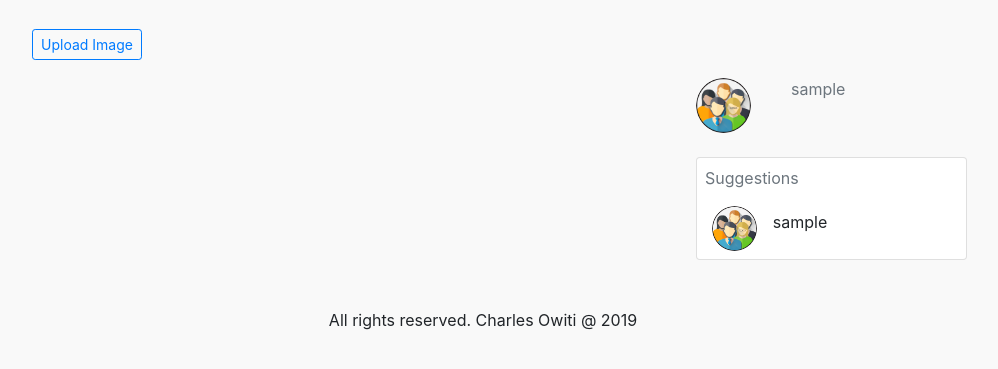
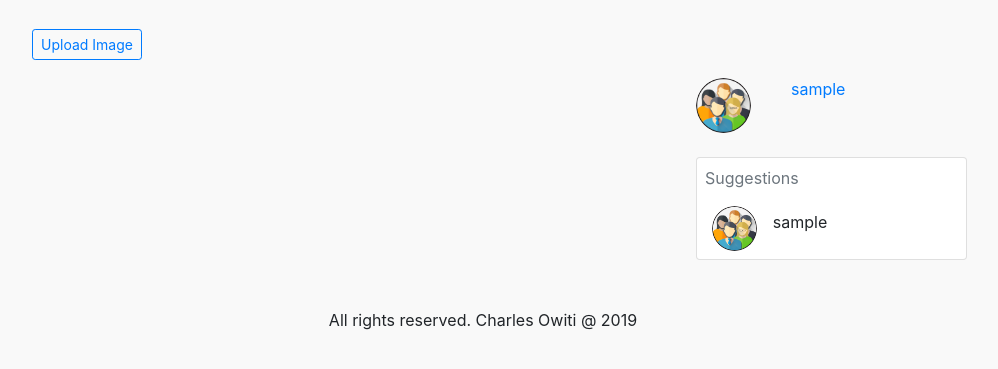
Before and after one commit to Owiti-Charles/insta-lite, a Django app: page / in a window 1280 px wide. Shown: the part 61-430 px from the top of the page, without its empty margins (157-1155 px from the left). Run offline with Django 3.2, Linux system fonts and the light colour scheme; the visitor is signed in with stand-in values (Sample User, id 1); data comes from the database, SQL or seed files in the repository; data that the repository does not hold is empty; some libraries are stand-ins or nearby versions.

Commit message:
link username in serach results to the user profile page

```diff
--- a/instagram/templates/instagram/index.html
+++ b/instagram/templates/instagram/index.html
@@ -62,7 +62,7 @@
                     <img class="rounded-circle user-img" src="{{ user.profile.profile_picture.url }}">
                 </div>
                 <div class="col-md-6 mt-4 user-detail">
-                    <span class=" text-secondary">{{ user.username }}</span> <br>
+                    <span class=" text-secondary"><a href="{% url 'user_profile' user.username %}">{{ user.username }}</a></span> <br>
                     <span class=" inname">{{ user.profile.name }}</span>
                 </div>
             </div>
@@ -78,7 +78,7 @@
                                          width="45px" height="45px">
                                 </div>
                                 <div class="col-md-6 mr-2 mt-2">
-                                    <span>{{user.username}}</span>
+                                    <span><a href=""></a>{{user.username}}</span>
                                 </div>
                                 <div class="col-md-4">
                                 </div>
--- a/instagram/templates/instagram/results.html
+++ b/instagram/templates/instagram/results.html
@@ -6,9 +6,9 @@
         <div class="col-md-3"></div>
         <div class="col-md-6">
             {% if results %}
-            <h5 class="text-center" id="found">Found {{ results|length }} user{{ results|pluralize }}</h5>
+            <h5 class="text-center">Found {{ results|length }} user{{ results|pluralize }}</h5>
             {% else %}
-            <h5 class="text-center" id="foundnon"> Found 0 user with username <strong>{{message}}</strong></h5>
+            <h5 class="text-center"> Found 0 user with username <strong>{{message}}</strong></h5>
 
             <a class="d-block mx-auto" href="/">
                 <button class="btn btn-sm btn-info d-block mx-auto">Back Home</button>
@@ -25,7 +25,7 @@
                              class="rounded-circle border ml-3 mt-2  mr-3" width="55" height="55">
                     </div>
                     <div class="col-md-6 mt-2">
-                        <span><strong>{{user_profile.user.username}}</strong></span><br>
+                        <span><strong><a href="{% url 'user_profile' user_profile.user.username  %}">{{user_profile.user.username}}</a></strong></span><br>
                         <span class="text-secondary">{{user_profile.user.profile.name}}</span>
                     </div>
                     <div class="col-md-3 mt-3">
```
